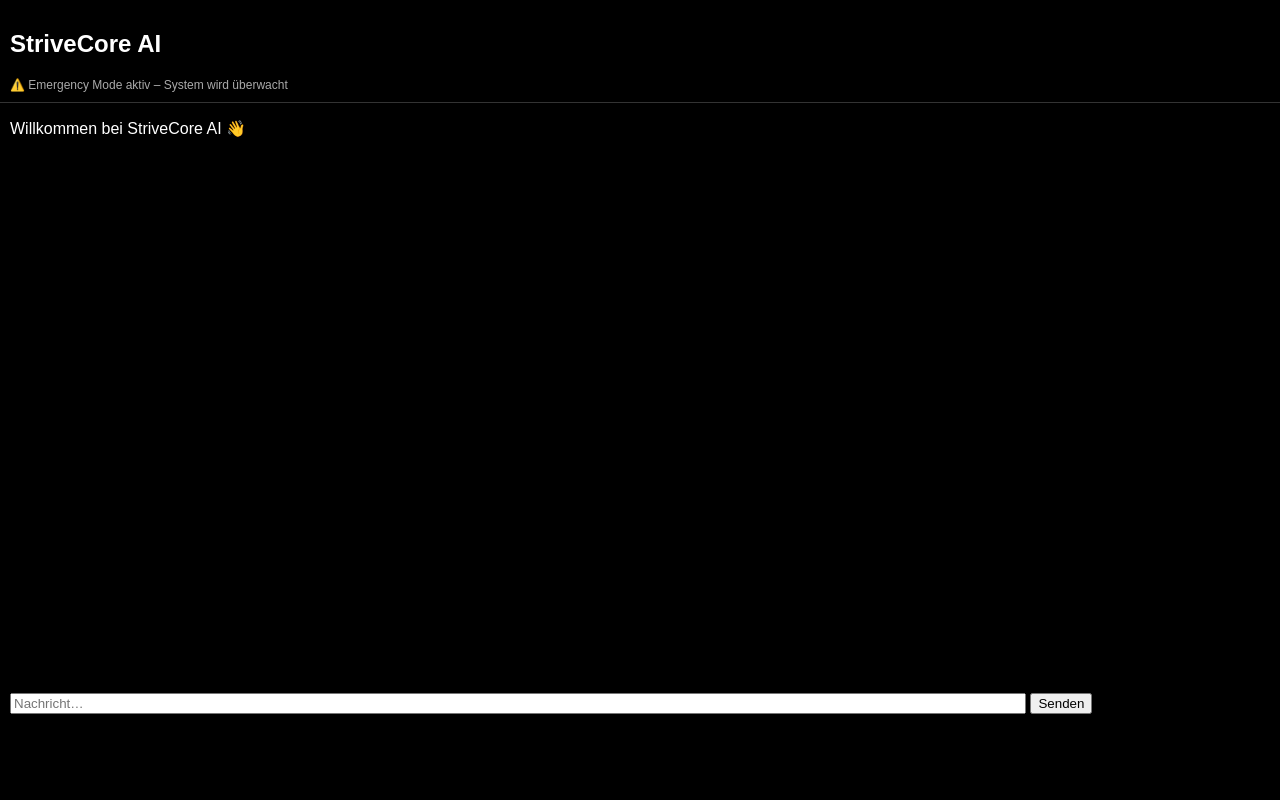
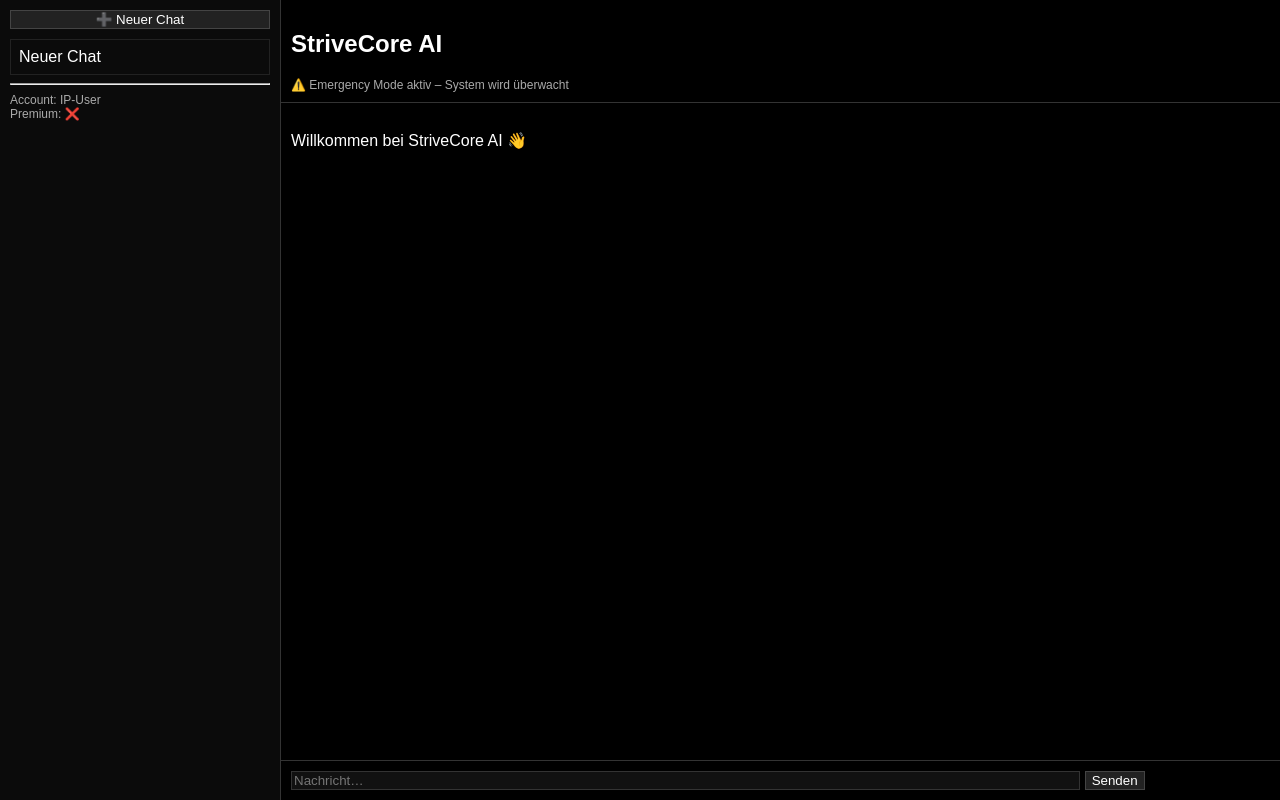
Before and after one commit to emercency-meissen/StriveCoreAI, a website: page index.html in a window 1280 px wide. Drawn offline with Linux system fonts and the light colour scheme.

Commit message:
Refactor index.html with sidebar and chat features

```diff
--- a/index.html
+++ b/index.html
@@ -4,32 +4,77 @@
 <meta charset="UTF-8">
 <title>StriveCore AI</title>
 <style>
-body{margin:0;background:#000;color:#fff;font-family:Arial}
+body{margin:0;background:#000;color:#fff;font-family:Arial;display:flex;height:100vh}
+
+/* SIDEBAR */
+#sidebar{
+  width:260px;
+  background:#0b0b0b;
+  border-right:1px solid #333;
+  padding:10px;
+}
+#newChat{
+  width:100%;
+  margin-bottom:10px;
+}
+.chatItem{
+  padding:8px;
+  border:1px solid #222;
+  margin-bottom:6px;
+  cursor:pointer;
+}
+.chatItem:hover{background:#111}
+
+/* MAIN */
+#main{flex:1;display:flex;flex-direction:column}
 header{padding:10px;border-bottom:1px solid #333}
-#chat{height:70vh;overflow:auto;padding:10px}
+#announcement{padding:6px;color:#f5c542;font-size:13px}
+#chat{flex:1;overflow:auto;padding:10px}
 .msg{margin:6px 0}
 .user{text-align:right;color:#aaa}
 .ai{color:#fff}
-#adminMenu{position:fixed;bottom:20px;right:20px;background:#111;
-border:1px solid #444;padding:10px;width:260px;display:none}
+#inputBar{padding:10px;border-top:1px solid #333}
+input{width:80%;background:#111;color:#fff;border:1px solid #333}
+button{background:#222;color:#fff;border:1px solid #444}
+
+/* ADMIN */
+#adminMenu{
+  position:fixed;bottom:20px;right:20px;
+  background:#111;border:1px solid #444;
+  padding:10px;width:260px;display:none
+}
 .small{font-size:12px;color:#aaa}
 </style>
 </head>
+
 <body>
 
+<!-- SIDEBAR -->
+<div id="sidebar">
+  <button id="newChat" onclick="newChat()">➕ Neuer Chat</button>
+  <div id="chatList"></div>
+  <hr>
+  <div class="small">Account: IP-User</div>
+  <div class="small">Premium: ❌</div>
+</div>
+
+<!-- MAIN -->
+<div id="main">
 <header>
   <h2>StriveCore AI</h2>
   <div class="small">⚠️ Emergency Mode aktiv – System wird überwacht</div>
 </header>
 
-<div id="announcement" class="small"></div>
+<div id="announcement"></div>
 <div id="chat"></div>
 
-<div style="padding:10px">
-<input id="input" placeholder="Nachricht…" style="width:80%">
+<div id="inputBar">
+  <input id="input" placeholder="Nachricht…">
   <button onclick="send()">Senden</button>
 </div>
+</div>
 
+<!-- ADMIN -->
 <div id="adminMenu">
 <b>STRIVECORE AI ADMIN MENÜ</b>
 <div id="adminIP" class="small"></div>
@@ -50,26 +95,75 @@ border:1px solid #444;padding:10px;width:260px;display:none}
 </div>
 
 <script>
-const chat=document.getElementById("chat");
-function add(t,c){const d=document.createElement("div");d.className="msg "+c;d.textContent=t;chat.appendChild(d);chat.scrollTop=chat.scrollHeight;}
+let chats = [];
+let chatId = null;
 
-async function send(msg=null){
-const text=msg||input.value;input.value="";
-if(!msg)add(text,"user");
-const r=await fetch("/chat",{method:"POST",headers:{"Content-Type":"application/json"},body:JSON.stringify({message:text})});
+const chatBox = document.getElementById("chat");
+const chatList = document.getElementById("chatList");
+
+function add(text,cls){
+  const d=document.createElement("div");
+  d.className="msg "+cls;
+  d.textContent=text;
+  chatBox.appendChild(d);
+  chatBox.scrollTop=chatBox.scrollHeight;
+}
+
+function renderChats(){
+  chatList.innerHTML="";
+  chats.forEach(c=>{
+    const d=document.createElement("div");
+    d.className="chatItem";
+    d.textContent=c.title;
+    d.onclick=()=>loadChat(c.id);
+    chatList.appendChild(d);
+  });
+}
+
+function newChat(){
+  chatId="chat_"+Date.now();
+  chats.push({id:chatId,title:"Neuer Chat"});
+  renderChats();
+  chatBox.innerHTML="";
+  add("Willkommen bei StriveCore AI 👋","ai");
+}
+
+function loadChat(id){
+  chatId=id;
+  chatBox.innerHTML="";
+  add("Chat geladen.","ai");
+}
+
+async function send(custom=null){
+  const text=custom||input.value;
+  input.value="";
+  if(!custom)add(text,"user");
+
+  const r=await fetch("/chat",{
+    method:"POST",
+    headers:{"Content-Type":"application/json"},
+    body:JSON.stringify({message:text,chatId})
+  });
   const d=await r.json();
-if(d.announcement)document.getElementById("announcement").textContent="📢 "+d.announcement;
+
+  if(d.announcement)
+    document.getElementById("announcement").textContent="📢 "+d.announcement;
+
   add(d.reply,"ai");
+
   if(d.admin){
     adminMenu.style.display="block";
     adminIP.textContent="Deine IP: "+d.ip;
     logs.innerHTML=d.logs.slice(-6).join("<br>");
-warn.innerHTML=d.warnings.map(w=>w.type+" "+w.ip).slice(-6).join("<br>");
-}}
+    warn.innerHTML=d.warnings.slice(-6).map(w=>w.type+" "+w.ip).join("<br>");
+  }
+}
+
 function admin(s){send(s==="ON"?"__ADMIN_ONLINE__":"__ADMIN_OFFLINE__")}
 function ban(){send(`__ADMIN_BAN__:${banIP.value}:${banH.value}`)}
 function announce(){send(`__ADMIN_ANNOUNCE__:${annMin.value}:${annTxt.value}`)}
-add("Willkommen bei StriveCore AI 👋","ai");
+
+newChat();
 </script>
 
 </body>
```
Lines whose indentation alone changed are shown as unchanged.
